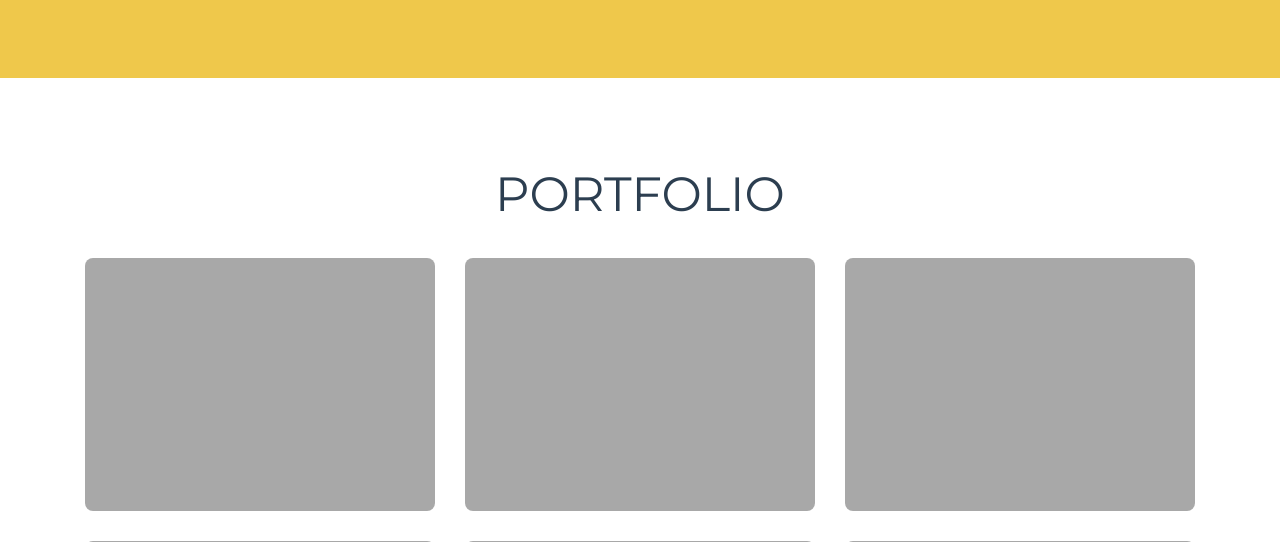
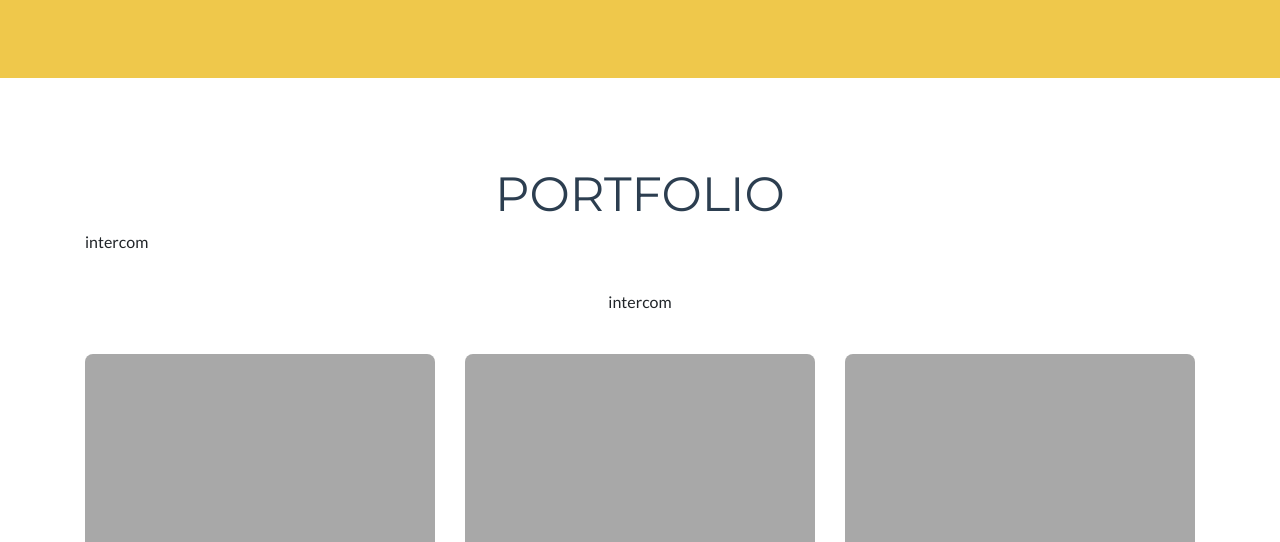
Before and after one commit to keegan-he/e-site, a website with bundled scripts: page index.html in a window 1280 px wide. Shown: the part 558-1100 px from the top of the page. Built offline with nearby package versions, Linux system fonts and the light colour scheme.

Commit message:
adding comp lines

```diff
--- a/index.html
+++ b/index.html
@@ -80,10 +80,11 @@
 
       <!-- Portfolio Section Heading -->
       <h2 class="page-section-heading text-center text-uppercase text-secondary mb-0">Portfolio</h2>
-
+      <p>intercom</p>
       <!-- Icon Divider -->
       <div class="divider-custom">
         <!-- <div class="divider-custom-line"></div> -->
+        <p>intercom</p>
         <div class="divider-custom-icon">
           <!-- <i class="fas fa-star"></i> -->
         </div>
```
